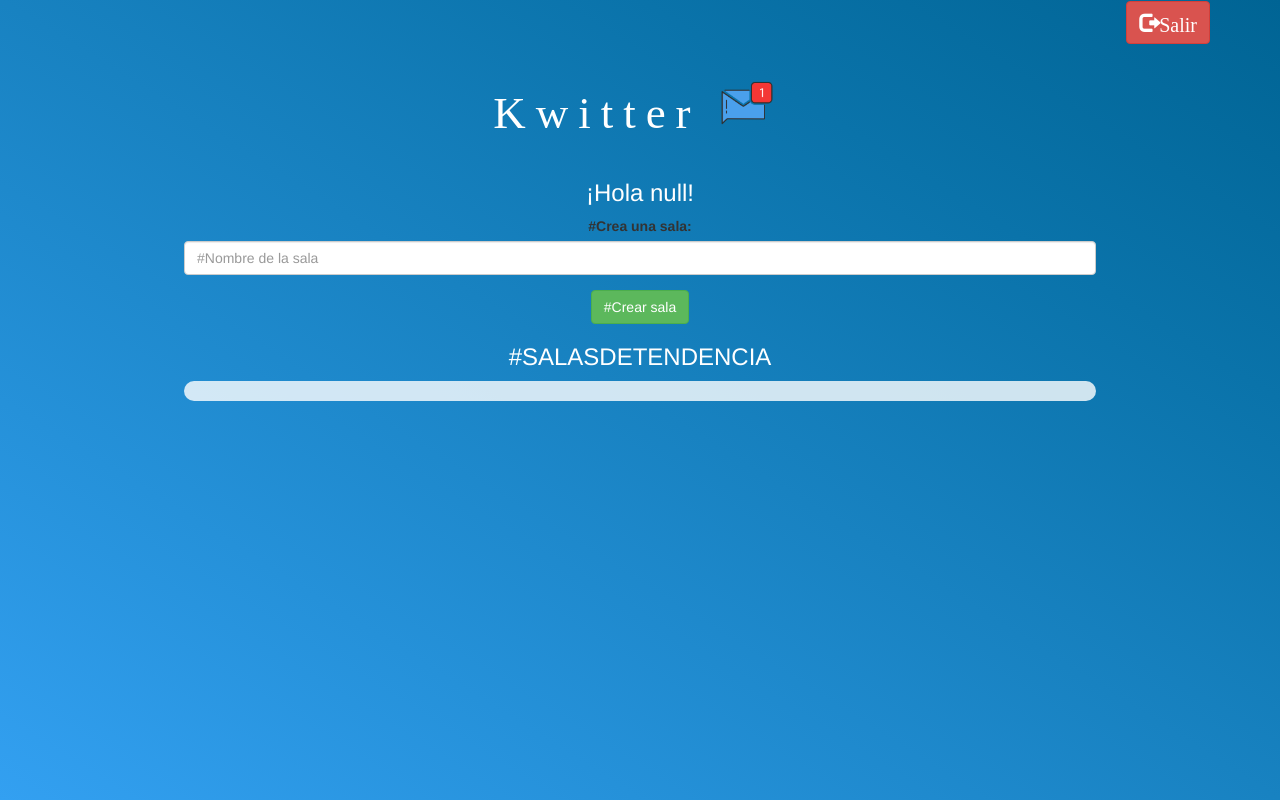
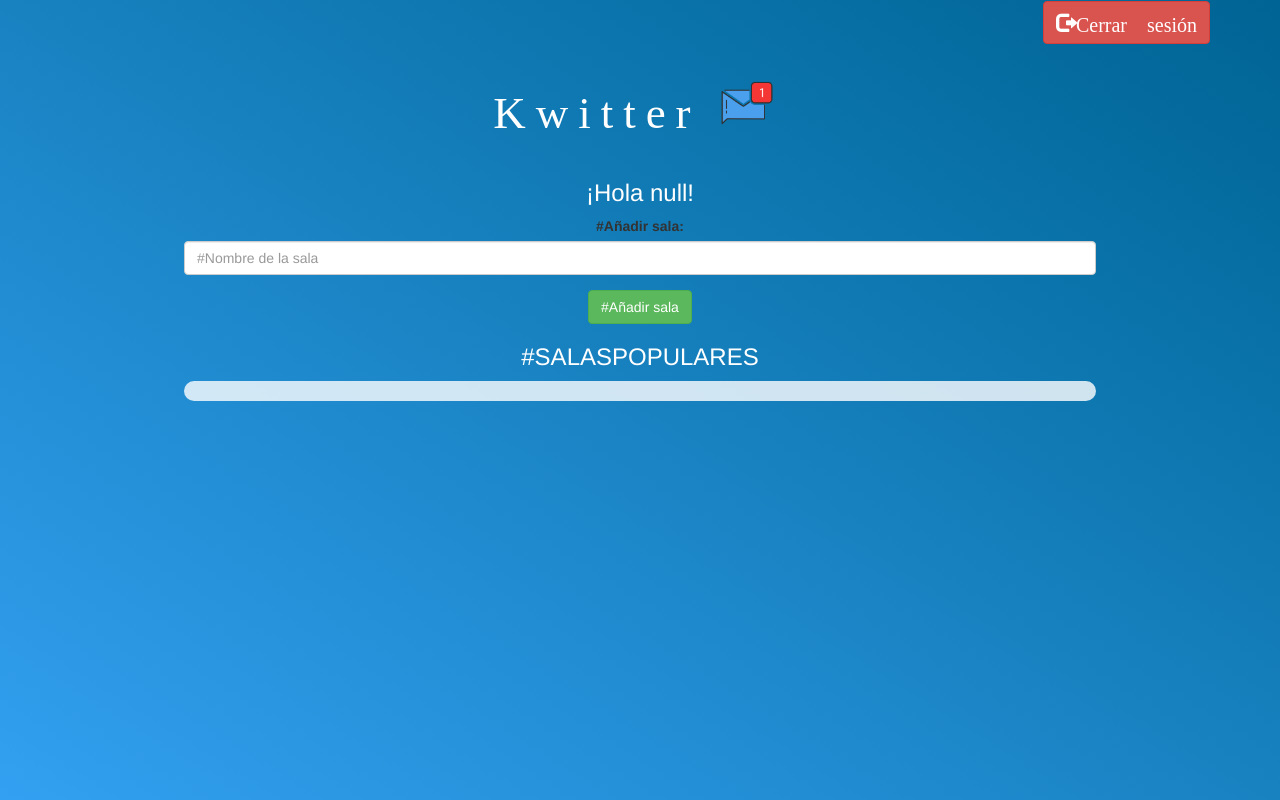
Before and after one commit to ZzalyOreo/Kwitter, a plain HTML site: page kwitter_room.html in a window 1280 px wide. Drawn offline with nearby package versions, Linux system fonts and the light colour scheme; no server answers; a web font is replaced by a local one.

Commit message:
Update kwitter_room.html

```diff
--- a/kwitter_room.html
+++ b/kwitter_room.html
@@ -2,7 +2,7 @@
 <html>
 
 <head>
-	<title>Kwitter Salas</title>
+	<title>Página de salas de Kwitter</title>
 	<script src="https://www.gstatic.com/firebasejs/7.6.2/firebase-app.js"></script>
 	<script src="https://www.gstatic.com/firebasejs/7.6.2/firebase-firestore.js"></script>
 	<script src="https://www.gstatic.com/firebasejs/live/3.1/firebase.js"></script>
@@ -23,7 +23,8 @@
 
 
 	<div class="container">
-		<button id="logout" onclick="logout();" class="glyphicon glyphicon-log-out btn btn-danger">Salir</button>
+		<button id="logout" onclick="logout();" class="glyphicon glyphicon-log-out btn btn-danger">Cerrar
+			sesión</button>
 
 		<center>
 			<h1 class="header">
@@ -35,19 +36,17 @@
 			<h3 id="user_name" class="color_white"></h3>
 
 			<div class="form-group input_div_room_page">
-				<label>#Crea una sala:</label>
+				<label>#Añadir sala:</label>
 				<input type="text" id="room_name" class="form-control" placeholder="#Nombre de la sala">
 			</div>
 
-			<button onclick="addRoom();" class="btn btn-success">#Crear sala</button>
+			<button onclick="addRoom();" class="btn btn-success">#Añadir sala</button>
 
-			<h3 class="color_white">#SALASDETENDENCIA</h3>
+			<h3 class="color_white">#SALASPOPULARES</h3>
 
-			<div id="output" style="text-align: left;margin-bottom: 70px;"> </div>
+			<div id="output"></div>
+
 		</center>
-	</div>
-
-	</center>
 	</div>
 
 
```
